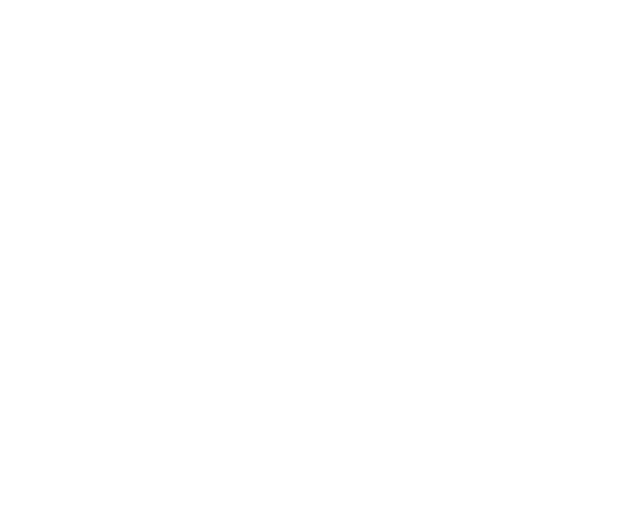
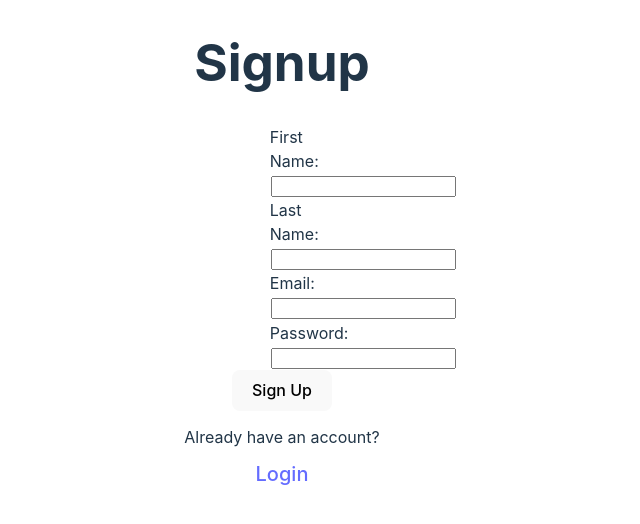
Before and after one commit to ActualTurtle/reptiletracker.cs4610, a React (Vite) app in the folder client/: page /signup in a window 1280 px wide. Shown: the top 524 px of the page, without its empty margins (358-998 px from the left). Built offline with nearby package versions, Linux system fonts and the light colour scheme.

Commit message:
Login and Signup Pages are visual

```diff
--- a/client/src/index.css
+++ b/client/src/index.css
@@ -97,12 +97,8 @@
   width: 70%;
 }
 
-.login-buttons.page {
-  flex-direction: column;
-}
-
 .inputs {
-  width: 25%;
+  width: 30%;
 }
 
 .text-inputs {
@@ -114,3 +110,11 @@
   text-align: center;
   justify-content: center;
 }
+
+.flex {
+  display: flex;
+}
+
+.column {
+  flex-direction: column;
+}
--- a/client/src/pages/Login.tsx
+++ b/client/src/pages/Login.tsx
@@ -3,7 +3,6 @@
 // TODO: Login Page
 
 // I should be able to sign into a user account
-// I should be able to navigate to the signup page
 // Upon signing in, I should be redirected to the dashboard page
 
 interface User {
@@ -15,14 +14,14 @@
 }
 
 export const Login = () => {
-    const [username, setUsername] = useState("");
+    const [email, setEmail] = useState("");
     const [password, setPassword] = useState("");
 
     // const bcrypt = require('bcrypt');
 
     function login() {
-        if (!username || !password) return;
-        console.log(username);
+        if (!email || !password) return;
+        console.log(email);
         console.log(password);
 
         // TODO: Get user by username
@@ -51,15 +50,19 @@
     }
 
     return (
-        <div className="login-buttons page">
+        <div>
+            <h1 className="center">Login</h1>
+            <div className="login-buttons column">
+                <div className="inputs flex column">
                     <div className="inputs">
-                Username:
-                <input type="text" value={username} onChange={(e) => setUsername(e.target.value)} className="text-inputs" />
+                        Email:
+                        <input type="email" value={email} onChange={(e) => setEmail(e.target.value)} className="text-inputs" />
                     </div>
 
                     <div className="inputs">
                         Password:
-                <input type="text" value={password} onChange={(e) => setPassword(e.target.value)} className="text-inputs" />
+                        <input type="password" value={password} onChange={(e) => setPassword(e.target.value)} className="text-inputs" />
+                    </div>
                 </div>
 
                 <button onClick={() => login()}>Log In</button>
@@ -68,5 +71,6 @@
                     <Link to={`/signup`} className="login-links center">Signup</Link>
                 </span>
             </div>
+        </div>
     )
 }
--- a/client/src/pages/SignUp.tsx
+++ b/client/src/pages/SignUp.tsx
@@ -1,3 +1,5 @@
+import { useEffect, useState } from "react"
+import { Link } from "react-router-dom";
 
 // TODO: Signup Page
 
@@ -6,9 +8,51 @@
 // Upon creating an account I should be redirected to the dashboard page
 
 export const SignUp = () => {
+    const [firstName, setFirstName] = useState("");
+    const [lastName, setLastName] = useState("");
+    const [email, setEmail] = useState("");
+    const [password, setPassword] = useState("");
+
+    function signup() {
+        if (!firstName || !lastName || !email || !password) return;
+        console.log(firstName);
+        console.log(lastName);
+        console.log(email);
+        console.log(password);
+    }
 
     return (
-        <>
-        </>
+        <div>
+            <h1 className="center">Signup</h1>
+            <div className="flex center column">
+                <div className="flex inputs center column">
+                    <div className="inputs">
+                        First Name:
+                        <input type="text" value={firstName} onChange={(e) => setFirstName(e.target.value)} className="text-inputs" />
+                    </div>
+
+                    <div className="inputs">
+                        Last Name:
+                        <input type="text" value={lastName} onChange={(e) => setLastName(e.target.value)} className="text-inputs" />
+                    </div>
+
+                    <div className="inputs">
+                        Email:
+                        <input type="email" value={email} onChange={(e) => setEmail(e.target.value)} className="text-inputs" />
+                    </div>
+
+                    <div className="inputs">
+                        Password:
+                        <input type="password" value={password} onChange={(e) => setPassword(e.target.value)} className="text-inputs" />
+                    </div>
+                </div>
+
+                <button onClick={() => signup()}>Sign Up</button>
+
+                <span className="text-inputs">Already have an account?
+                    <Link to={`/login`} className="login-links center">Login</Link>
+                </span>
+            </div>
+        </div>
     )
 }
```
Lines whose indentation alone changed are shown as unchanged.
